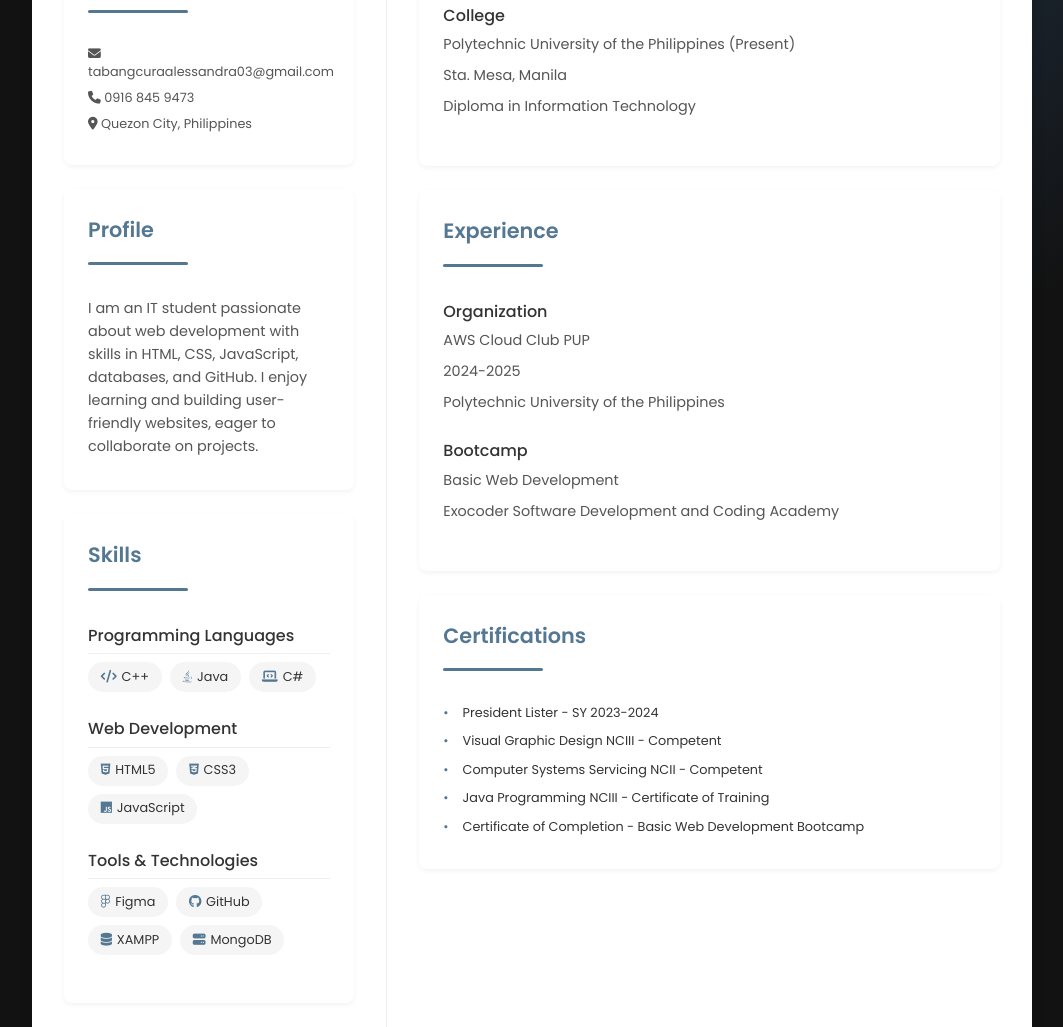
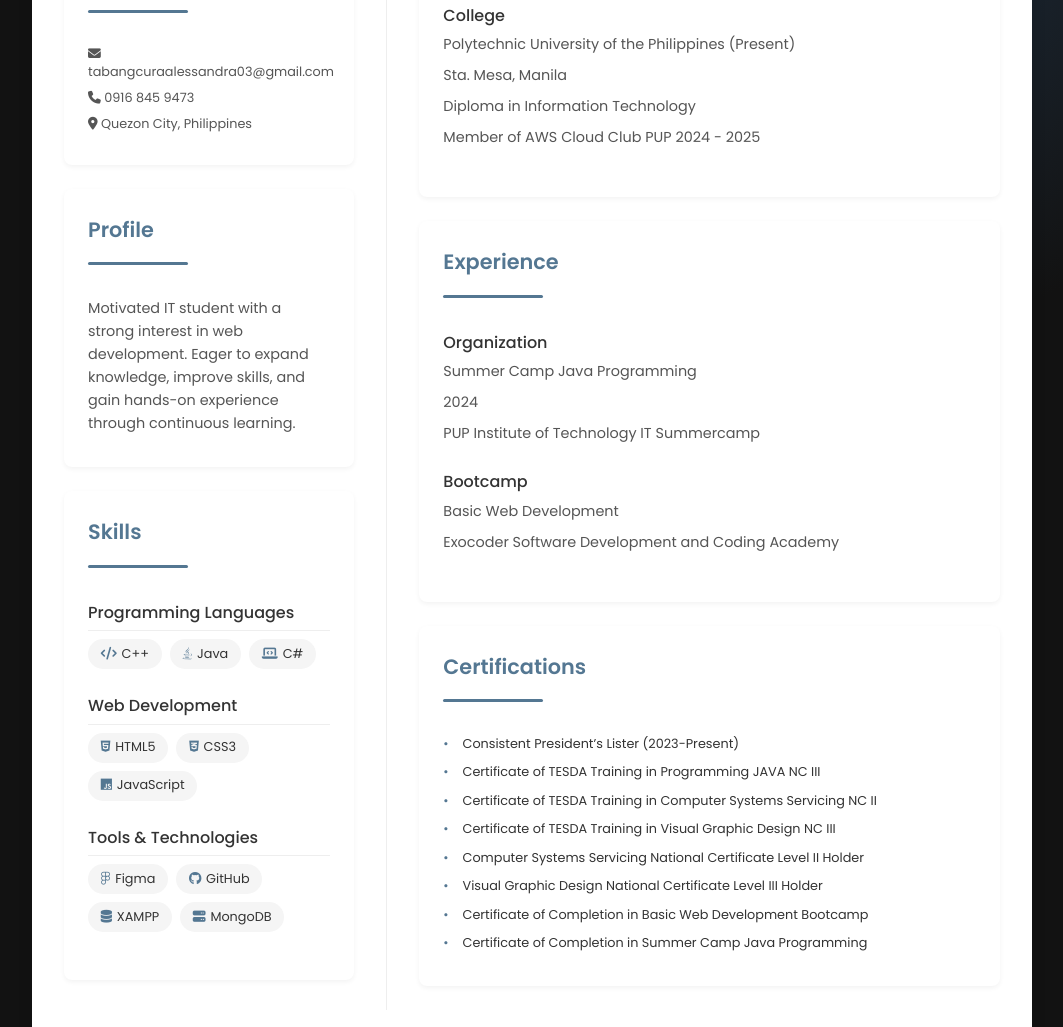
Before and after one commit to Alessandra0722/Alessandra0722.github.io, a plain HTML site: page resume.html in a window 1280 px wide. Shown: the part 405-1432 px from the top of the page, without its empty margins (108-1171 px from the left). Drawn offline with Linux system fonts and the light colour scheme.

Commit message:
update resume

```diff
--- a/css/about.css
+++ b/css/about.css
@@ -1,4 +1,4 @@
-/* About Page Specific Styles */
+/* About */
 .about-page .about-container {
     padding: 8rem 3rem 5rem;
     min-height: 100vh;
--- a/resume.html
+++ b/resume.html
@@ -39,7 +39,7 @@
                 <div class="profile-section">
                     <h2>Profile</h2>
                     <div class="divider"></div>
-                    <p>I am an IT student passionate about web development with skills in HTML, CSS, JavaScript, databases, and GitHub. I enjoy learning and building user-friendly websites, eager to collaborate on projects.</p>
+                    <p>Motivated IT student with a strong interest in web development. Eager to expand knowledge, improve skills, and gain hands-on experience through continuous learning.</p>
                 </div>
 
                 <div class="skills-section">
@@ -121,6 +121,7 @@
                         <p class="institution">Polytechnic University of the Philippines (Present)</p>
                         <p class="location">Sta. Mesa, Manila</p>
                         <p class="program">Diploma in Information Technology</p>
+                        <p> Member of AWS Cloud Club PUP 2024 - 2025</p>
                     </div>
                 </section>
 
@@ -129,9 +130,9 @@
                     <div class="divider"></div>
                     <div class="experience-item">
                         <h3>Organization</h3>
-                        <p class="position">AWS Cloud Club PUP</p>
-                        <p class="duration">2024-2025</p>
-                        <p class="institution">Polytechnic University of the Philippines</p>
+                        <p class="position">Summer Camp Java Programming</p>
+                        <p class="duration">2024</p>
+                        <p class="institution">PUP Institute of Technology IT Summercamp</p>
                     </div>
                     <div class="experience-item">
                         <h3>Bootcamp</h3>
@@ -144,11 +145,14 @@
                     <h2>Certifications</h2>
                     <div class="divider"></div>
                     <ul>
-                        <li>President Lister - SY 2023-2024</li>
-                        <li>Visual Graphic Design NCIII - Competent</li>
-                        <li>Computer Systems Servicing NCII - Competent</li>
-                        <li>Java Programming NCIII - Certificate of Training</li>
-                        <li>Certificate of Completion - Basic Web Development Bootcamp</li>
+                        <li>Consistent President’s Lister (2023-Present)</li>
+                        <li>Certificate of TESDA Training in Programming JAVA NC III</li>
+                        <li>Certificate of TESDA Training in Computer Systems Servicing NC II</li>
+                        <li>Certificate of TESDA Training in Visual Graphic Design NC III</li>
+                        <li>Computer Systems Servicing National Certificate Level II Holder</li>
+                         <li>Visual Graphic Design National Certificate Level III Holder</li>
+                          <li>Certificate of Completion in Basic Web Development Bootcamp</li>
+                          <li>Certificate of Completion in Summer Camp Java Programming</li>
                     </ul>
                 </section>
             </div>
```
Also changed, not shown: index.html (+2 -1 lines).
